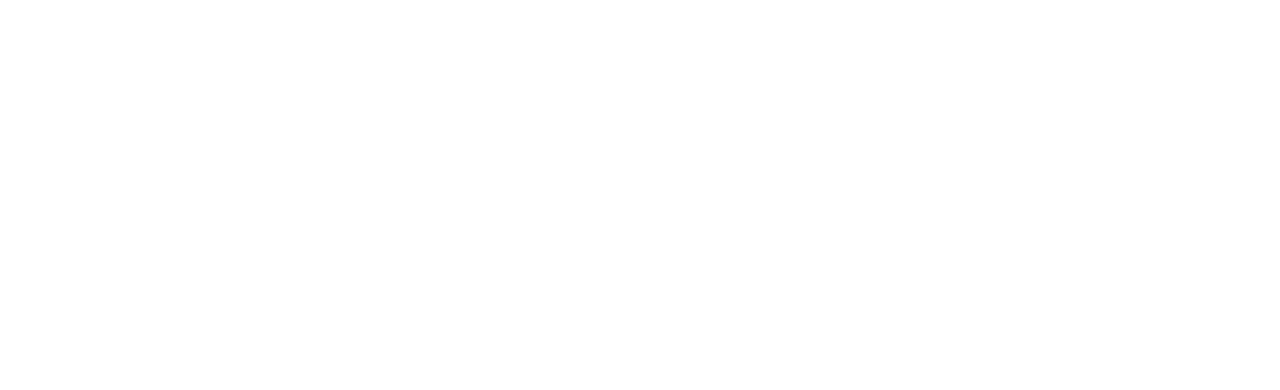
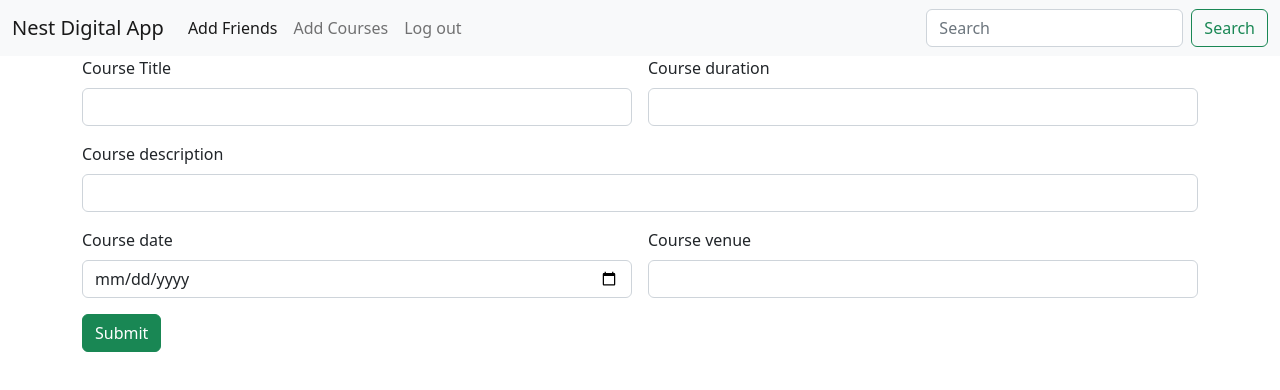
Before and after one commit to AbrahamJerinJohn1998/nestDigitalApp, an Angular app: page /addcourses in a window 1280 px wide. Before the commit this address led to /. Shown: the top 390 px of the page. Built offline with nearby package versions, Linux system fonts and the light colour scheme.

Commit message:
navbar employee

```diff
--- a/src/app/add-course/add-course.component.html
+++ b/src/app/add-course/add-course.component.html
@@ -1,4 +1,4 @@
-
+<app-navbar-employee></app-navbar-employee>
 <div class="container">
     <div class="row">
         <div class="col col-12 col-sm-12 col-md-12 col-lg-12 col-xl-12 col-xxl-12">
--- a/src/app/add-friends/add-friends.component.html
+++ b/src/app/add-friends/add-friends.component.html
@@ -1,4 +1,4 @@
-<app-navbar></app-navbar>
+<app-navbar-employee></app-navbar-employee>
 <!-- <p>{{name}}</p> -->
 <div class="container">
     <div class="row">
--- /dev/null
+++ b/src/app/navbar-employee/navbar-employee.component.html
@@ -0,0 +1,25 @@
+<nav class="navbar navbar-expand-lg bg-light">
+    <div class="container-fluid">
+      <a class="navbar-brand" href="#">Nest Digital App</a>
+      <button class="navbar-toggler" type="button" data-bs-toggle="collapse" data-bs-target="#navbarSupportedContent" aria-controls="navbarSupportedContent" aria-expanded="false" aria-label="Toggle navigation">
+        <span class="navbar-toggler-icon"></span>
+      </button>
+      <div class="collapse navbar-collapse" id="navbarSupportedContent">
+        <ul class="navbar-nav me-auto mb-2 mb-lg-0">
+          <li class="nav-item">
+            <a class="nav-link active" aria-current="page" href="addfriends">Add Friends</a>
+          </li>
+          <li class="nav-item">
+            <a class="nav-link" href="addcourses">Add Courses</a>
+          </li>
+          <li class="nav-item">
+            <a class="nav-link" href="employeelogin">Log out</a>
+          </li>
+        </ul>
+        <form class="d-flex" role="search">
+          <input class="form-control me-2" type="search" placeholder="Search" aria-label="Search">
+          <button class="btn btn-outline-success" type="submit"> Search </button>
+        </form>
+      </div>
+    </div>
+  </nav>
```
Also changed, not shown: src/app/app.module.ts (+11 -1 lines), src/app/navbar-employee/navbar-employee.component.ts (added, +10 -0 lines), src/app/navbar-employee/navbar-employee.component.css (added).
